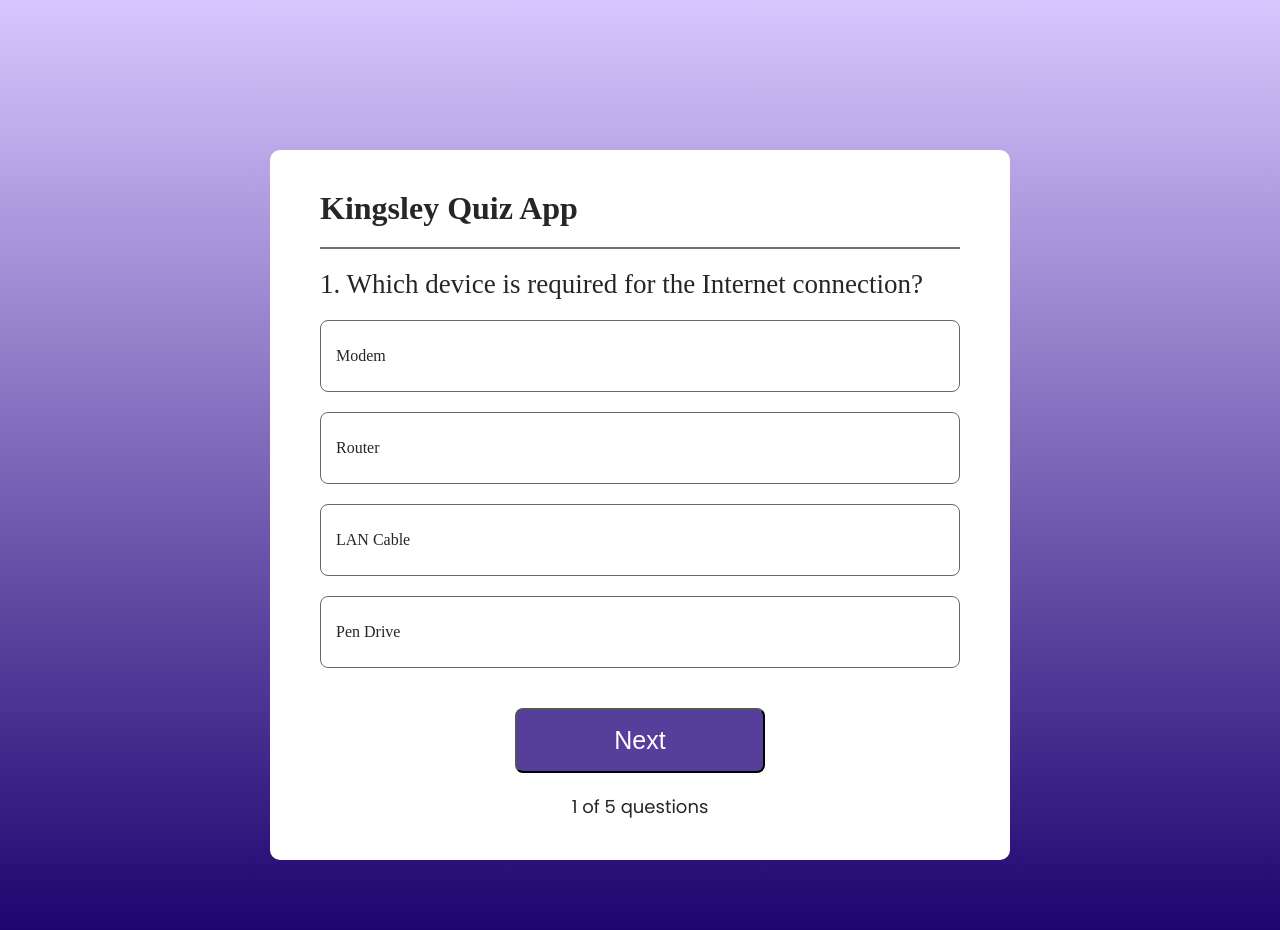
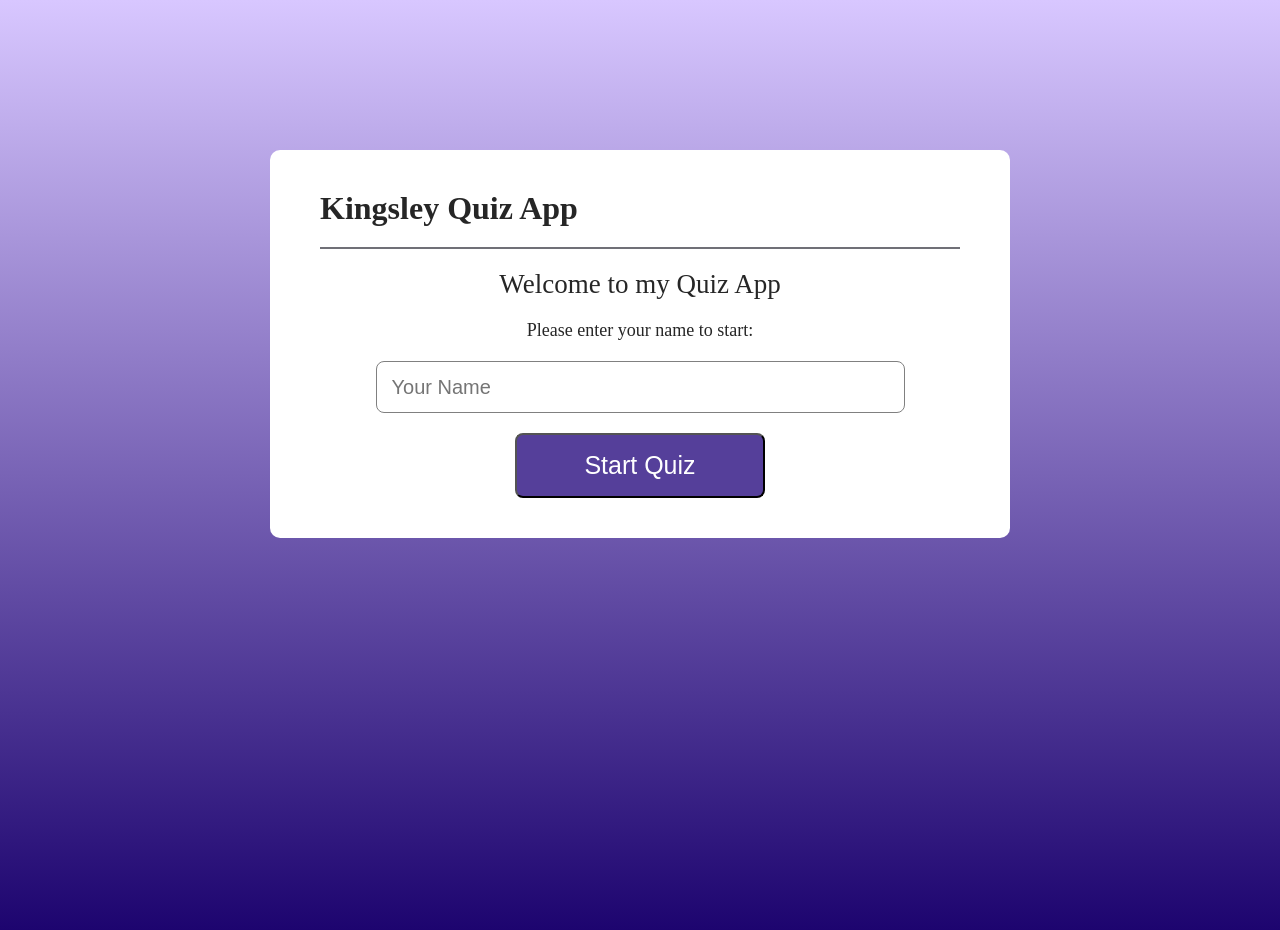
Before and after one commit to King-web-cell-05/quiz-app, a React (Vite) app: page / in a window 1280 px wide. Shown: the top 930 px of the page. Built offline with nearby package versions, Linux system fonts and the light colour scheme; a web font is replaced by a local one.

Commit message:
Update some file components

```diff
--- a/src/Components/Quiz/Quiz.css
+++ b/src/Components/Quiz/Quiz.css
@@ -11,6 +11,31 @@
     padding: 40px 50px;
 
 }
+.welcome-screen{
+    display: flex;
+    flex-direction: column;
+    gap: 20px;
+    text-align: center;
+}
+
+.welcome-screen h2{
+    font-size: 50px;
+    font-weight: 600;
+}
+.welcome-screen p{
+    font-size: 18px;
+    font-weight: 500;
+}
+.welcome-screen input{
+    width: 80%;
+    height: 50px;
+    font-size: 20px;
+    padding-left: 15px;
+    border-radius: 8px;
+    border: 1px solid gray;
+    margin: auto;
+}
+
 .container hr{
     height: 2px;
     border: none;
--- a/src/Components/Quiz/Quiz.jsx
+++ b/src/Components/Quiz/Quiz.jsx
@@ -1,14 +1,15 @@
-import {useState, useRef} from 'react'
-import './Quiz.css'
-import {data} from '../../assets/data'
+import { useState, useRef } from "react";
+import "./Quiz.css";
+import { data } from "../../assets/data";
 
 const Quiz = () => {
-
-  let [index, setIndex] =useState(0);
+  let [index, setIndex] = useState(0);
   let [question, setQuestion] = useState(data[0]);
   let [lock, setLock] = useState(false);
   let [score, setScore] = useState(0);
-  let [result , setResult] = useState(false);
+  let [result, setResult] = useState(false);
+  let [name, setName] = useState("");
+  let [hasStarted, setHasStarted] = useState(false);
 
   let Option1 = useRef(null);
   let Option2 = useRef(null);
@@ -18,27 +19,22 @@ const Quiz = () => {
   let option_array = [Option1, Option2, Option3, Option4];
 
   const checkAns = (e, ans) => {
-    if(lock === false) {
-
-       if (question.ans===ans) {
+    if (lock === false) {
+      if (question.ans === ans) {
         e.target.classList.add("correct");
         setLock(true);
-      setScore(prev=> prev+1);
-    }
-    else{
+        setScore((prev) => prev + 1);
+      } else {
         e.target.classList.add("wrong");
         setLock(true);
-      option_array[question.ans-1].current.classList.add("correct");
-
+        option_array[question.ans - 1].current.classList.add("correct");
       }
-
     }
-
-  }
+  };
 
   const next = () => {
-    if (lock===true) {
-      if(index===data.length-1) {
+    if (lock === true) {
+      if (index === data.length - 1) {
         setResult(true);
         return 0;
       }
@@ -49,7 +45,7 @@ const Quiz = () => {
         setIndex(newIndex);
         setQuestion(data[newIndex]);
         setLock(false);
-        option_array.forEach(option => {
+        option_array.forEach((option) => {
           option.current.classList.remove("correct");
           option.current.classList.remove("wrong");
         });
@@ -63,29 +59,80 @@ const Quiz = () => {
     setLock(false);
     setScore(0);
     setResult(false);
+    setHasStarted(false);
+    setName("");
+  };
+
+  const startQuiz = () => {
+    if (name.trim() !== "") {
+      setHasStarted(true);
+    } else {
+      alert("Please enter your name to start the quiz.");
     }
+  };
 
   return (
-    <div className='container'>
+    <div className="container">
       <h1>Kingsley Quiz App</h1>
       <hr />
-        {result? <></>:<>
-             <h2> {index+1}. {question.question}</h2>
+
+
+      {!hasStarted ? (
+        <div className="welcome-screen">
+          <h2>Welcome to my Quiz App</h2>
+          <p>Please enter your name to start:</p>
+          <input
+            type="text"
+            placeholder="Your Name"
+            value={name}
+            onChange={(e) => setName(e.target.value)}
+            onKeyDown={(e) => {
+              if (e.key === "Enter") {
+                startQuiz();
+              }
+            }}
+          />
+          <button onClick={startQuiz}>Start Quiz</button>
+        </div>
+      ) : (
+        <>
+
+          {result ? (
+            <>
+              <h2>
+                {name}, <br /> You scored {score} out of {data.length}
+              </h2>
+              <button onClick={reset}>Reset</button>
+            </>
+          ) : (
+            <>
+              <h2>
+                {index + 1}. {question.question}
+              </h2>
               <ul>
-            <li ref={Option1} onClick={(e) => {checkAns(e, 1)}}>{question.option1}</li>
-            <li ref={Option2} onClick={(e) => {checkAns(e, 2)}}>{question.option2}</li>
-            <li ref={Option3} onClick={(e) => {checkAns(e, 3)}}>{question.option3}</li>
-            <li ref={Option4} onClick={(e) => {checkAns(e, 4)}}>{question.option4}</li>
+                <li ref={Option1} onClick={(e) => checkAns(e, 1)}>
+                  {question.option1}
+                </li>
+                <li ref={Option2} onClick={(e) => checkAns(e, 2)}>
+                  {question.option2}
+                </li>
+                <li ref={Option3} onClick={(e) => checkAns(e, 3)}>
+                  {question.option3}
+                </li>
+                <li ref={Option4} onClick={(e) => checkAns(e, 4)}>
+                  {question.option4}
+                </li>
               </ul>
               <button onClick={next}>Next</button>
-        <div className='index'> {index + 1} of {data.length} questions</div>
-        </>}
-        {result?<>
-         <h2>You Scored {score} out of {data.length}</h2>
-        <button onClick={reset}>Reset</button>
-        </>:<></>}
+              <div className="index">
+                {index + 1} of {data.length} questions
+              </div>
+            </>
+          )}
+        </>
+      )}
     </div>
   );
-}
+};
 
-export default Quiz
+export default Quiz;
```
Lines whose indentation alone changed are shown as unchanged.
